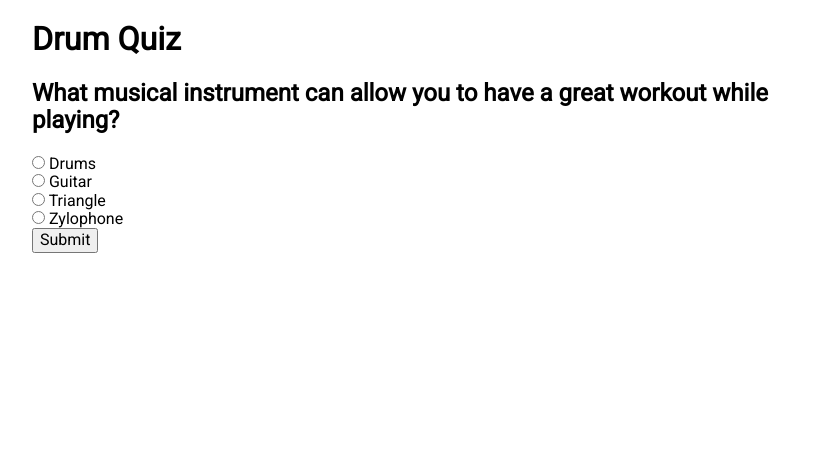
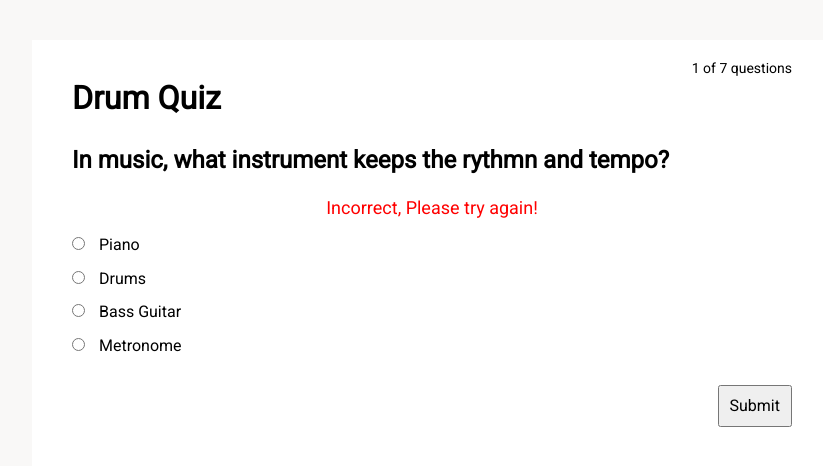
Before and after one commit to reavensf/drum-quiz, a plain HTML site: page index.html in a window 1280 px wide. Both pictures are taken after a click on the input "Submit". Shown: the whole page, without its empty margins (208-1031 px from the left). Drawn offline with nearby package versions, Linux system fonts and the light colour scheme.

Commit message:
Styles and finalizing some of the code

```diff
--- a/css/main.css
+++ b/css/main.css
@@ -3,11 +3,16 @@
 }
 
 body {
+  background-color: #f9f8f7;
   font-family: 'Roboto', sans-serif;
 }
 
+.hidden{
+  display: none;
+}
+
 button, input[type="text"] {
-  padding: 5px;
+  padding: 10px;
 }
 
 button:hover {
@@ -19,6 +24,59 @@ button:hover {
 }
 
 .wrapper {
+  background-color: #fff;
   max-width: 800px;
-  margin: 0 auto;
+  margin: 40px auto;
+  padding: 40px;
 }
+
+h1{
+  margin: 0 0 25px 0;
+}
+
+h2{
+  line-height: 1.5em;
+}
+
+img{
+  max-width: 100%;
+}
+
+.message{
+  font-size: 18px;
+  text-align: center;
+}
+
+.message.error{
+  color: red;
+}
+.message.correct{
+  color: green;
+}
+
+.inputWrapper{
+  margin-bottom: 15px;
+}
+.inputWrapper input{
+  margin-right: 10px
+}
+.progress{
+  float: right;
+  margin-top: -20px;
+}
+.progress p{
+  font-size: 14px;
+  text-align: right;
+  margin: 0;
+}
+
+.buttonWrapper{
+  clear: both;
+  margin-top: 30px;
+  overflow: hidden;
+}
+
+input[type=submit], input[type=reset]{
+  float: right;
+  padding: 10px;
+}
--- a/index.html
+++ b/index.html
@@ -1,7 +1,7 @@
 <!DOCTYPE html>
 <html lang="en">
 <head>
-  <title>Drum QUiz</title>
+  <title>Drum Quiz</title>
 
   <link rel="stylesheet" href="https://cdnjs.cloudflare.com/ajax/libs/normalize/4.2.0/normalize.min.css">
   <link href="https://fonts.googleapis.com/css?family=Roboto" rel="stylesheet">
@@ -11,6 +11,9 @@
 <body>
 
   <div class="wrapper">
+      <div class="progress">
+          <p><span class="currentQuestionNumber"></span> of <span class="numberOfQuestions"></span> questions</p>
+      </div>
       <header>
         <h1>Drum Quiz</h1>
       </header>
@@ -18,24 +21,28 @@
         <div class="questionWrapper">
             <h2 class="questionTitle"></h2>
             <div class="choiceWrapper">
+                <p class="message"></p>
                 <form id="drumQuiz">
                     <div class="inputWrapper">
-                        <input type="radio">
+                        <input type="radio" name="answer">
                         <span class="inputA"></span>
                     </div>
                     <div class="inputWrapper">
-                        <input type="radio">
+                        <input type="radio" name="answer">
                         <span class="inputB"></span>
                     </div>
                     <div class="inputWrapper">
-                        <input type="radio">
+                        <input type="radio" name="answer">
                         <span class="inputC"></span>
                     </div>
                     <div class="inputWrapper">
-                        <input type="radio">
+                        <input type="radio" name="answer">
                         <span class="inputD"></span>
                     </div>
-                    <input type="submit" value="Submit">
+                    <div class="buttonWrapper">
+                        <input class="hidden nextButton" type="reset" value="Next Question">
+                        <input type="submit" value="Submit">
+                    </div>
                 </form>
             </div>
         </div><!-- end .questionWrapper -->
--- a/js/app.js
+++ b/js/app.js
@@ -1,22 +1,22 @@
 // Quiz State object
 var quizState = {
-
-}
-
-var questions = [
+   questionIndex: 0,
+   questions:  [
     {
         question: 'In music, what instrument keeps the rythmn and tempo?',
         questionChoiceA: 'Piano',
         questionChoiceB: 'Drums',
         questionChoiceC: 'Bass Guitar',
-        questionChoiceD: 'Metronome'
+        questionChoiceD: 'Metronome',
+        correctAnswer: 'Drums'
     },
     {
-        question: 'What musical instrument can allow you to have a great workout while playing?',
+        question: 'What musical instrument can allow you to have a great workout while playing it?',
         questionChoiceA: 'Drums',
         questionChoiceB: 'Guitar',
         questionChoiceC: 'Triangle',
         questionChoiceD: 'Zylophone',
+        correctAnswer: 'Drums'
     },
     {
         question: 'What part of the drumset can act as the metronome during a song?',
@@ -24,6 +24,7 @@ var questions = [
         questionChoiceB: 'Kick Drum',
         questionChoiceC: 'Cymbals',
         questionChoiceD: 'Hi-hats',
+        correctAnswer: 'Hi-hats'
     },
     {
         question: 'What is the name of this drum piece?',
@@ -32,6 +33,7 @@ var questions = [
         questionChoiceB: 'Hi-Hat',
         questionChoiceC: 'Snare',
         questionChoiceD: 'Kick Drum',
+        correctAnswer: 'Snare'
     },
     {
         question: 'Which parts of a drumset do you use your feet to make/alter a sound?',
@@ -39,6 +41,7 @@ var questions = [
         questionChoiceB: 'Kick drum and Snare',
         questionChoiceC: 'Hit-Hats and Toms',
         questionChoiceD: 'Kick Drum and Cymbals',
+        correctAnswer: 'Hi-Hat and Kick Drum'
     },
     {
         question: 'What is the name of this piece?',
@@ -47,6 +50,7 @@ var questions = [
         questionChoiceB: 'Drum Chair',
         questionChoiceC: 'Drum Stool',
         questionChoiceD: 'Drum Throne',
+        correctAnswer: 'Drum Throne'
     },
     {
         question: 'What is the best instrumnet to play in the world?',
@@ -54,46 +58,93 @@ var questions = [
         questionChoiceB: 'Piano',
         questionChoiceC: 'Electric Guitar',
         questionChoiceD: 'Bass Guitar',
+        correctAnswer: 'Drums'
     }
-];
+]
+}
 
-// var getQuestion = function(questionIndex){
-//     var questionIndex = 0;
-//     var firstQuestion = Object.values(questions[0].questionOne).join('');
-// };
+var renderQuiz = function(quizState){
+    var questionTitle      = quizState.questions[quizState.questionIndex].question;
+    var questionChoiceA    = quizState.questions[quizState.questionIndex].questionChoiceA;
+    var questionChoiceB    = quizState.questions[quizState.questionIndex].questionChoiceB;
+    var questionChoiceC    = quizState.questions[quizState.questionIndex].questionChoiceC;
+    var questionChoiceD    = quizState.questions[quizState.questionIndex].questionChoiceD;
 
+    $('.questionTitle').text(questionTitle);
+    $('.inputA').text(questionChoiceA);
+    $('.inputA').parent().find('input').val(questionChoiceA);
+    $('.inputB').text(questionChoiceB);
+    $('.inputB').parent().find('input').val(questionChoiceB);
+    $('.inputC').text(questionChoiceC);
+    $('.inputC').parent().find('input').val(questionChoiceC);
+    $('.inputD').text(questionChoiceD);
+    $('.inputD').parent().find('input').val(questionChoiceD);
 
+    if(quizState.questionIndex === 3 || quizState.questionIndex === 5){
+        var questionImage = quizState.questions[quizState.questionIndex].questionImage;
+
+        if ($('.choiceWrapper').children('img')){
+            $('.choiceWrapper').children('img').remove();
+            $('.choiceWrapper').prepend(questionImage);
+        } else {
+            $('.choiceWrapper').prepend(questionImage);
+        }
+    } else {
+        $('.choiceWrapper').children('img').remove();
+    }
+}
+
+var incrementQuestionIndex = function(quizState){
+    if (quizState.questionIndex === 6){
+        quizState.questionIndex = 0;
+        return renderQuiz(quizState);
+
+    } else {
+        quizState.questionIndex++
+        return renderQuiz(quizState);
+    }
+}
+
+var addQuestionProgress = function(quizState){
+    var progresNumber = quizState.questionIndex + 1;
+    var numberOfQuestions = quizState.questions.length;
+
+    $('.currentQuestionNumber').text(progresNumber);
+    $('.numberOfQuestions').text(numberOfQuestions);
+}
+
+var resetQuestion = function(){
+    $('.message').removeClass('correct error');
+    $('.message').text(' ');
+
+    // $('#drumQuiz').find('input').css('border', '1px solid red');
+    console.log('reset');
+    $('input[type=submit]').show();
+    $('.nextButton').hide();
+}
 
 $(document).ready(function(){
-    var questionIndex = 0;
-
-    var questionAndChoices = function(){
-        var questionTitle      = Object.values(questions[questionIndex].question).join('');
-        var questionChoiceA    = Object.values(questions[questionIndex].questionChoiceA).join('');
-        var questionChoiceB    = Object.values(questions[questionIndex].questionChoiceB).join('');
-        var questionChoiceC    = Object.values(questions[questionIndex].questionChoiceC).join('');
-        var questionChoiceD    = Object.values(questions[questionIndex].questionChoiceD).join('');
-
-        $('.questionTitle').text(questionTitle);
-        $('.inputA').text(questionChoiceA);
-        $('.inputB').text(questionChoiceB);
-        $('.inputC').text(questionChoiceC);
-        $('.inputD').text(questionChoiceD);
-    }
-    questionAndChoices();
-
+    renderQuiz(quizState);
+    addQuestionProgress(quizState);
 
     $('#drumQuiz').submit(function(event){
         event.preventDefault();
 
-        if (questionIndex === 6){
-            questionIndex = 0;
-            return questionAndChoices();
+        var selectedAnswer = $('input:checked').val();
+        var correctAnswer = quizState.questions[quizState.questionIndex].correctAnswer;
+
+        if(selectedAnswer === correctAnswer){
+            $('.message').addClass('correct').text("Correct!");
+            $('input[type=submit]').hide();
+            $('.nextButton').show();
+
+            $('.nextButton').on('click', function(event){
+                resetQuestion();
+                incrementQuestionIndex(quizState);
+                addQuestionProgress(quizState);
+            })
         } else {
-            questionIndex++
-            return questionAndChoices();
+            $('.message').addClass('error').text("Incorrect, Please try again!");
         }
-
-        console.log('Submit');
     });
 });
```
